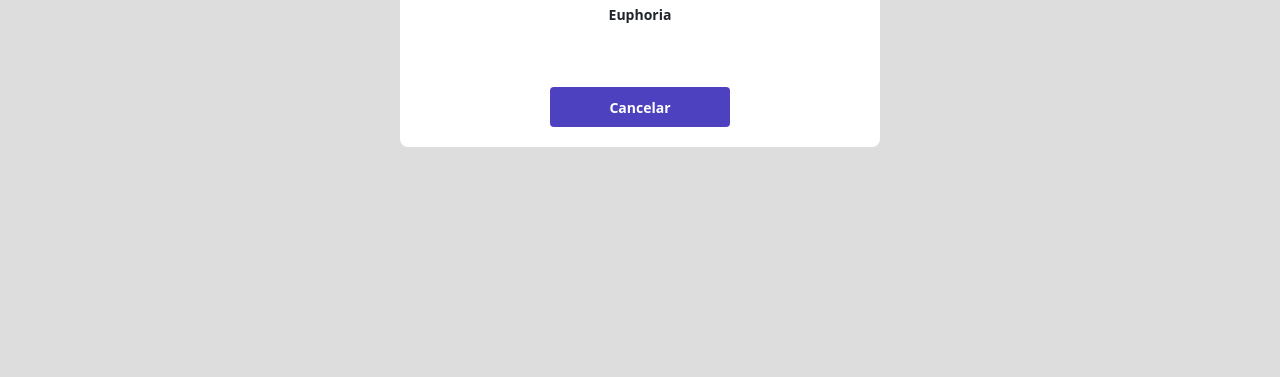
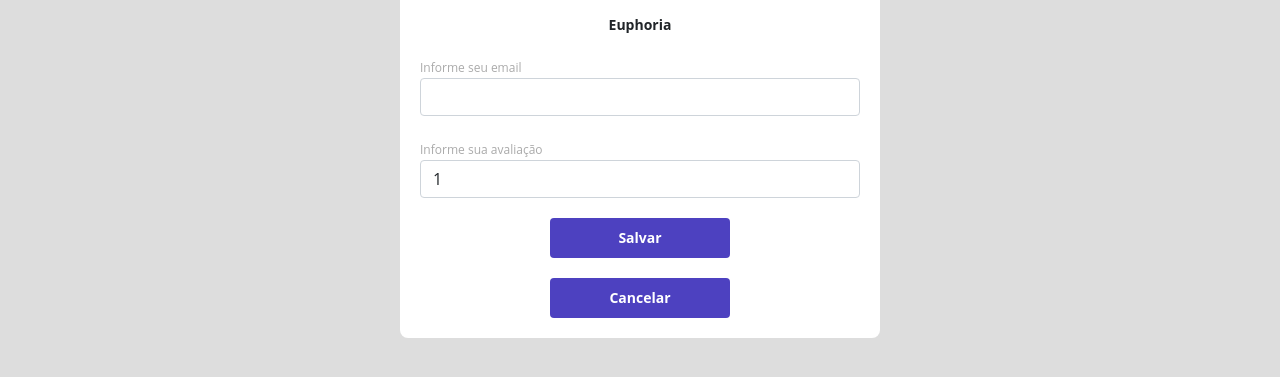
Before and after one commit to nandabdb/dsmovie, a plain HTML site: page form.html in a window 1280 px wide. Shown: the part 463-840 px from the top of the page. Before the commit the page ends 800 px from the top, so only its background shows below. Drawn offline with nearby package versions, Linux system fonts and the light colour scheme.

Commit message:
Formulário PARTE 2

```diff
--- a/css/styles.css
+++ b/css/styles.css
@@ -5,6 +5,7 @@
     --text-gray: #4a4a4a;
     --color-primary: #4D41C0;
     --white: #fff;
+    --text-light-gray:#aaa;
 }
 
 * {
@@ -102,9 +103,48 @@ a, a:hover {
     align-items: center;
     justify-content: center;
     border-radius: 4px;
+    border: 0;
 }
 
 .dsmovie-form-container {
-padding: 40px 0;
-max-width: 480px;
+    padding: 40px 0;
+    max-width: 480px;
 }
+
+.dsmovie-form-description {
+    background-color: var(--white);
+    padding: 20px;
+    display: flex;
+    flex-direction: column;
+    align-items: center;
+    border-radius: 0 0 8px 8px;
+
+}
+
+.dsmovie-form {
+    width: 100%;
+}
+
+.dsmovie-form-description h3 {
+    font-size: 14px;
+    font-weight: 700;
+    margin-bottom: 20px;
+}
+
+.dsmovie-form-group {
+    margin-bottom: 20px;
+
+}
+
+.dsmovie-form-group label {
+    font-size: 12px;
+    color: var(--text-light-gray);
+}
+
+.dsmovie-form-btn-container {
+    height: 100px;
+    display: flex;
+    flex-direction: column;
+    align-items: center;
+    justify-content: space-between;
+}
--- a/form.html
+++ b/form.html
@@ -32,9 +32,31 @@
             <div>
                 <div class="dsmovie-card">
                     <img src="https://www.themoviedb.org/t/p/w500_and_h282_face/9KnIzPCv9XpWA0MqmwiKBZvV1Sj.jpg" alt="Euphoria">
-                    <div class="dsmovie-card-description">
+                    <div class="dsmovie-form-description">
                         <h3>Euphoria</h3>
-                        <a class="dsmovie-btn" href="index.html">Cancelar</a>
+                         <form class="dsmovie-form">
+                           <div class="form-group dsmovie-form-group">
+                                <label for="email">Informe seu email</label>
+                                <input class="form-control" type="email" id="email">
+                           </div>
+                           <div class="form-group dsmovie-form-group">
+                                <label for="score">Informe sua avaliação</label>
+                                <select class="form-control" name="score" id="score">
+                                    <option value="1">1</option>
+                                    <option value="2">2</option>
+                                    <option value="3">3</option>
+                                    <option value="4">4</option>
+                                    <option value="5">5</option>
+                                </select>
+                           </div>
+                           <div class="dsmovie-form-btn-container">
+                                <button class="dsmovie-btn" type="submit">Salvar</button>
+                                <a class="dsmovie-btn" href="index.html">Cancelar</a>
+                           </div>
+                         </form>
+
+
+
                     </div>
                 </div>
             </div>
```
